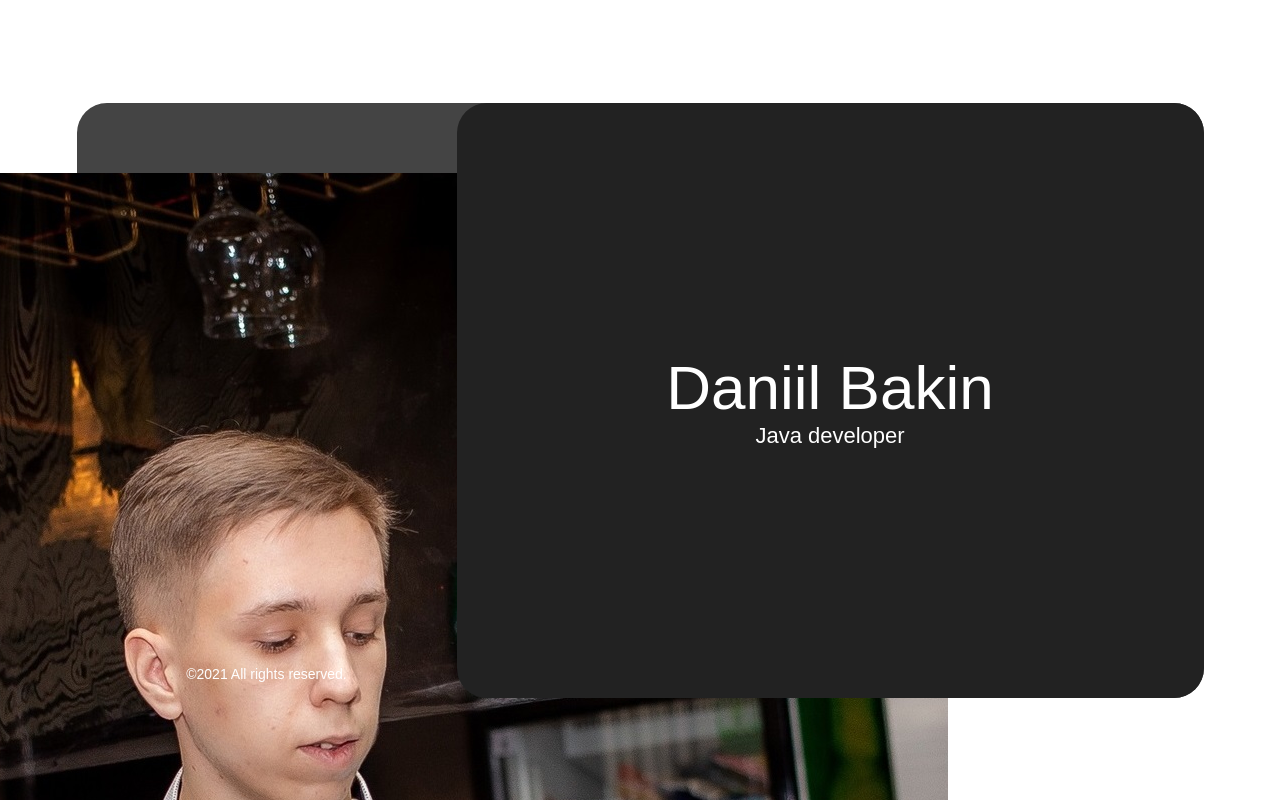
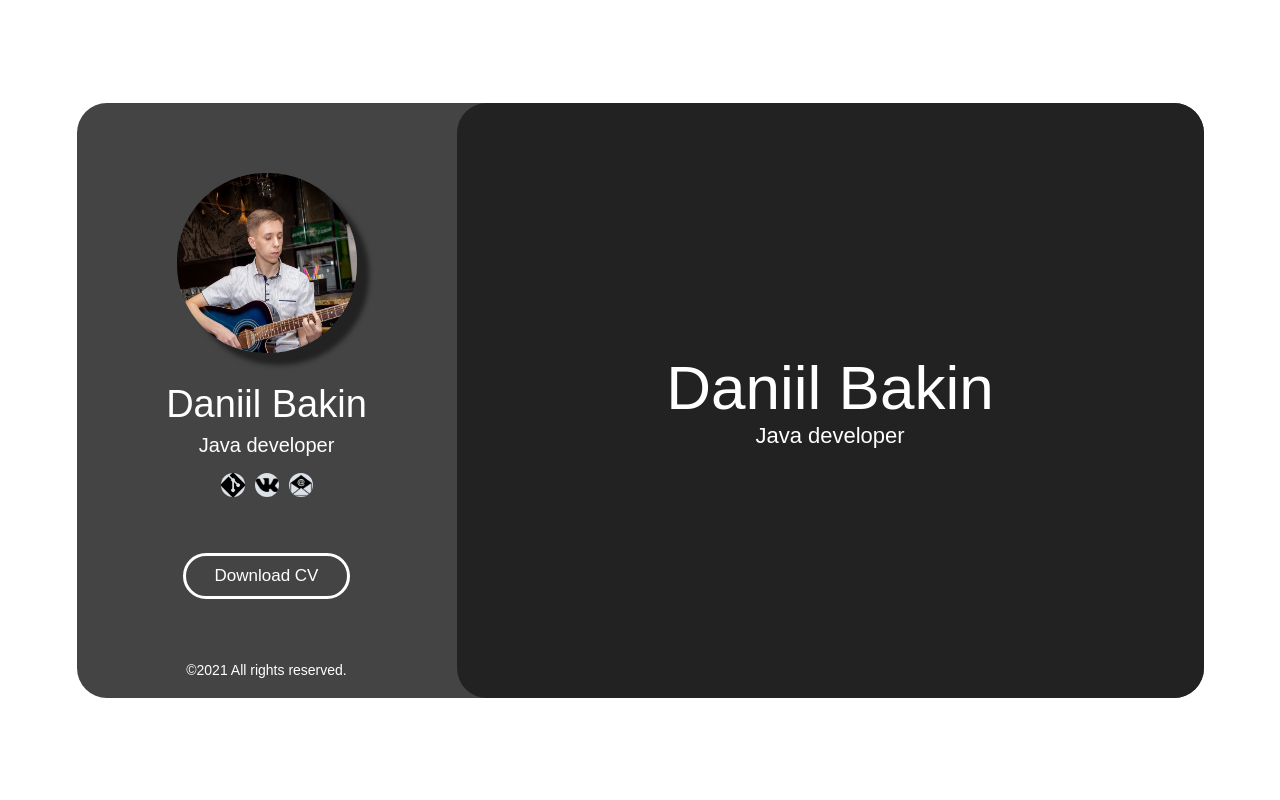
Before and after one commit to ok-technopolis-2021/Bakin_Daniil, a plain HTML site: page index.html in a window 1280 px wide. Shown: the top 800 px of the page. Drawn offline with Linux system fonts and the light colour scheme.

Commit message:
style fix

```diff
--- a/style/style.css
+++ b/style/style.css
@@ -11,6 +11,7 @@ body {
     margin: 0;
     font-family: Helevetica, sans-serif;
     font-size: 20px;
+    color: white;
     line-height: 1.15;
 }
 
@@ -20,7 +21,7 @@ body {
     min-height: 595px;
     background: #444444;
     border-radius: 30px;
-    color: white;
+
 }
 
 .cv-about {
@@ -33,7 +34,6 @@ body {
 .sv-about_main {
     display: flex;
     flex-direction: column;
-    height: 430px;
     justify-self: center;
     align-items: center;
     margin-top: 70px;
@@ -48,7 +48,6 @@ body {
 
 .sv_contacts {
     display: flex;
-    flex-direction: row;
     margin-top: 16px;
     margin-bottom: 51px;
 }
@@ -57,21 +56,21 @@ body {
     display: flex;
     font-size: 14px;
     margin-top: 63px;
-    height: 25px;
+    margin-bottom: 10px;
 }
 
-#avatar {
+.avatar {
     border-radius: 49%;
     width: 180px;
     height: 180px;
-    box-shadow: 12px 12px 5px rgba(0,0,0,0.5);
+    box-shadow: 12px 12px 5px rgba(0, 0, 0, 0.5);
 }
 
 .sv_github {
     margin-right: 10px;
 }
 
-#vk, #git, #mail {
+.vk, .git, .mail {
     background: #dce1e8;
     border-radius: 50%;
     width: 24px;
@@ -82,7 +81,7 @@ body {
     margin-left: 10px;
 }
 
-#download-button {
+.download-button {
     background-color: #444444;
     border: white 3px solid;
     color: white;
@@ -93,7 +92,7 @@ body {
     transition: 0.5s;
 }
 
-#download-button:hover{
+.download-button:hover {
     background-color: white;
     color: black;
 }
```
